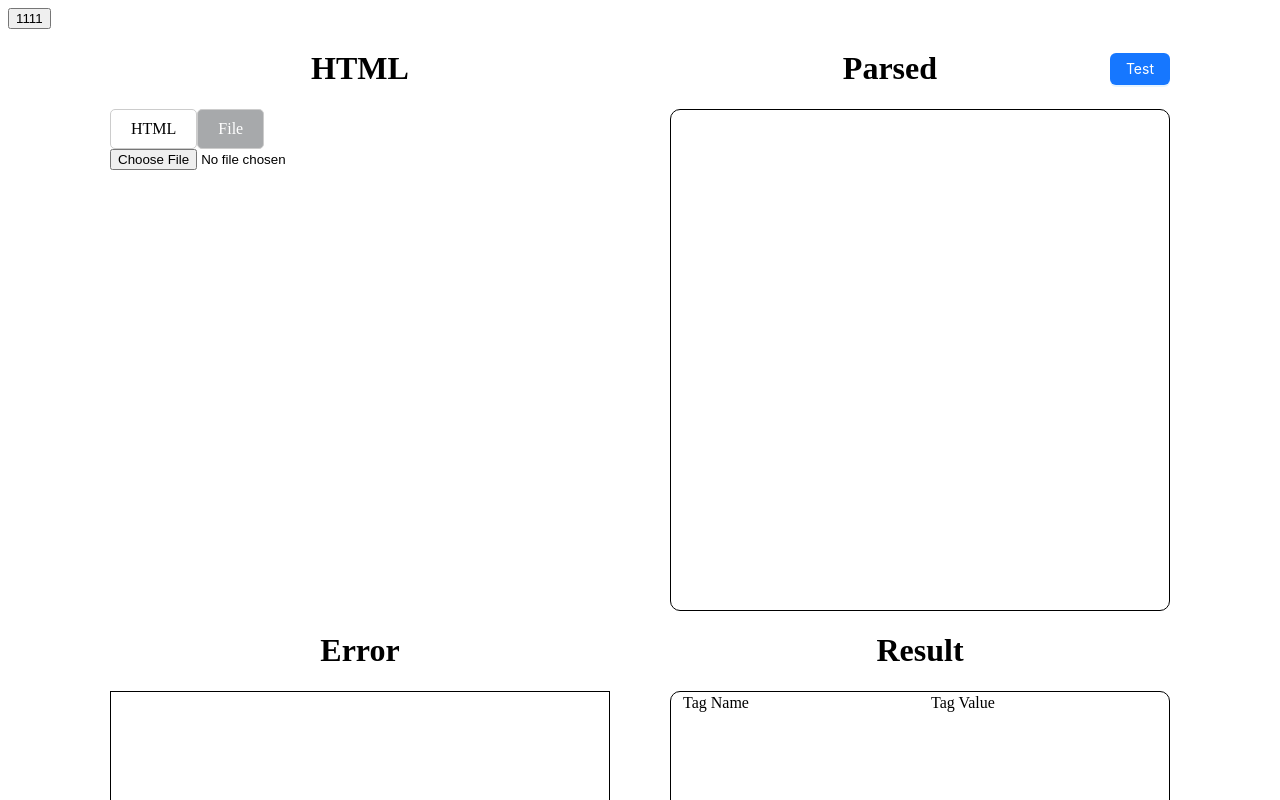
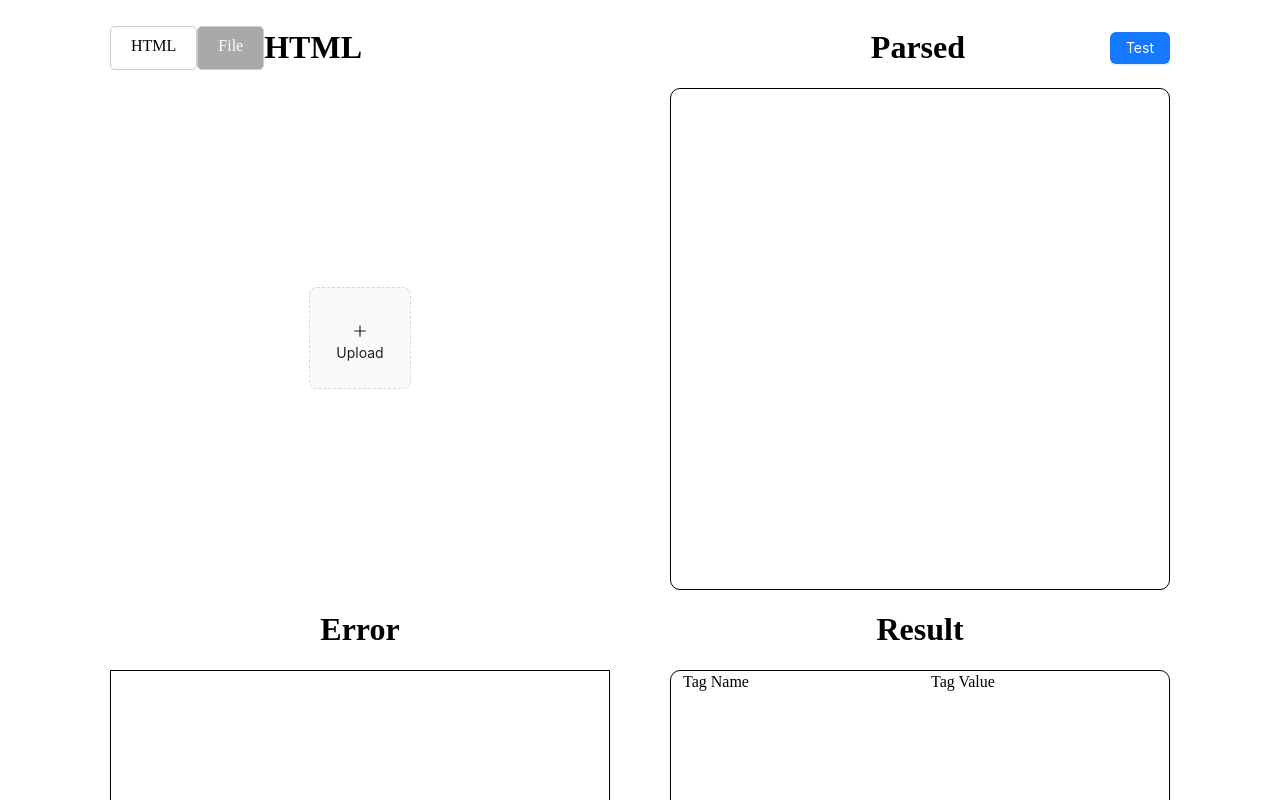
Before and after one commit to Ddongh/fine-tuning-chatbot, a Next.js app in the folder frontend/fine-tuning-chatbot/: page /admin_page/register_info_template in a window 1280 px wide. Both pictures are taken after a click on the element "File". Shown: the top 800 px of the page. Built offline with nearby package versions, Linux system fonts and the light colour scheme.

Commit message:
면접준비

```diff
--- a/frontend/fine-tuning-chatbot/package.json
+++ b/frontend/fine-tuning-chatbot/package.json
@@ -9,6 +9,7 @@
     "lint": "next lint"
   },
   "dependencies": {
+    "@ant-design/icons": "^5.2.6",
     "@types/react": "18.2.20",
     "@types/react-dom": "18.2.7",
     "antd": "^5.8.6",
--- a/frontend/fine-tuning-chatbot/pages/admin_page/register_info_template.tsx
+++ b/frontend/fine-tuning-chatbot/pages/admin_page/register_info_template.tsx
@@ -1,20 +1,14 @@
 import React, {useEffect, useState, ChangeEvent, useRef} from 'react';
-import { Input, Select, Button, message, Upload } from "antd"
+import { Input, Select, Button, message, Upload, Modal } from "antd"
+import { PlusOutlined } from '@ant-design/icons';
 import { test } from 'node:test';
 
 const Info_page: React.FC = () => {
 
     const [html, setHtml] = useState<string>(""); // HTML코드
-    const [tagName, setTagName] = useState<string>("") // 수집할 태그 종류
     const [info, setInfo] = useState({});
-    // const [parsedHTML_0, setParsedHTML_0] = useState<HTMLElement|null>(null);
-    // const textareaRef = useRef<HTMLTextAreaElement | null>(null);
     const parsedHTML = useRef<HTMLDivElement | null>(null);
-
-
     const [activeTab, setActiveTab] = useState<string>('html');
-    // const [html, setHtml] = useState<string>('');
-    const [file, setFile] = useState('');
 
     const handleTabChange = (tabName: string) => {
         setActiveTab(tabName);
@@ -28,36 +22,33 @@ const Info_page: React.FC = () => {
         setInfo(updatedInfo);
     };
 
-    // useEffect(() => {
-    //     // HTML 파싱 로직
-    //     if (parsedHTML.current) {
-    //         const parser = new DOMParser();
-    //         // const doc = parser.parseFromString(html.replaceAll("\n", "<br>"), 'text/html');
-    //         const doc = parser.parseFromString(html, 'text/html');
-    //         setParsedHTML_0(doc.documentElement);
-    //         // 파싱된 HTML을 parsedHTML 요소에 설정
-    //         // parsedHTML.current.innerHTML = '';
-    //         // parsedHTML.current.appendChild(doc.documentElement);
-    //     }
-    // }, [html])
+    const handleUploadChange = (info: any) => {
 
+        const reader = new FileReader();
 
-    const onHtmlChange = (e: ChangeEvent<HTMLTextAreaElement>) => {
-        debugger;
-        const newHtmlValue: string = e.target.value;
-        setHtml(newHtmlValue);
-    };
+        reader.onload = (e) => {
 
-    const handleTagChange = (value: string) => {
-        setTagName(value);
-    }
-    const handleTypeChange = (value: string) => {
-        // setTagName(value);
-        console.log(value);
+            if(info.file.type !== 'text/html') {
+                message.warning("html형식의 파일만 업로드 가능합니다.")
+                return
             }
 
-    const chkTagName = (t: HTMLInputElement | HTMLSelectElement) => {
-        return t.tagName === "" ? false : true;
+            const htmlCode = e.target?.result as string;
+
+            Modal.confirm({
+                title: '확인',
+                content: '작성한 html코드가 초기화됩니다. \n작업을 진행하시겠습니까?',
+                onOk() {
+                    // 확인 버튼 클릭 시 실행되는 콜백 함수
+                    setActiveTab("html");
+                    setHtml(htmlCode);
+                },
+                onCancel() {
+                    return false;
+                },
+            });
+        };
+        reader.readAsText(info.file.originFileObj);
     }
 
     const test = () => {
@@ -82,18 +73,15 @@ const Info_page: React.FC = () => {
               });
         }
     }
-    const buttonEvent = () => {
-        alert("33333")
-        }
+
     return (
         <div>
-            <button onClick={buttonEvent}> 1111</button>
-            {/* <h1>1. html입력 및 결과 확인</h1> */}
             <div style={{display:'flex', justifyContent: 'center'}}>
                 <div style={{width:"500px", marginRight:"30px"}}>
-                    <h1 style={{textAlign:"center"}}>HTML</h1>
+                    {/* <h1 style={{textAlign:"center"}}>HTML</h1> */}
                     <div>
-                        <div className="tabs" style={{display:"flex"}}>
+                        <div className="tabs" style={{display:"flex", alignItems:"center"}}>
+                            <div style={{display:"flex", justifyContent:"flex-start"}}>
                                 <div
                                 className={`tab ${activeTab === 'html' ? 'active' : ''}`}
                                 onClick={() => handleTabChange('html')}
@@ -107,6 +95,11 @@ const Info_page: React.FC = () => {
                                 File
                                 </div>
                             </div>
+
+                            <h1 style={{}}>HTML</h1>
+                            <div style={{width:"150px"}} />
+
+                        </div>
                         <div className="tab-content">
                             {activeTab === 'html' && (
                             <textarea
@@ -117,26 +110,36 @@ const Info_page: React.FC = () => {
                             />
                             )}
                             {activeTab === 'file' && (
-                            <input
-                                type="file"
-                                onChange={(e) => setFile(e.target.value)}
-                            />
-
-                            )}
+                            <div style={{display: 'flex', justifyContent: 'center', alignItems: 'center', height: '100%'}}>
+                                <div style={{ display: 'flex', flexDirection: 'column', alignItems: 'center' }}>
                                 <Upload
                                     name="avatar"
                                     listType="picture-card"
                                     className="avatar-uploader"
                                     showUploadList={false}
                                     action="https://www.mocky.io/v2/5cc8019d300000980a055e76"
-                                // beforeUpload={beforeUpload}
-                                // onChange={handleChange}
-                            ></Upload>
+                                    onChange={handleUploadChange}
+                                >
+                                    <div
+                                        style={{
+                                        marginTop: 8,
+                                        }}
+                                    >
+                                        <PlusOutlined /><br />
+                                        Upload
+                                    </div>
+                                </Upload>
+                                </div>
+
+                            </div>
+
+                            )}
                         </div>
                     </div>
                 </div>
                 <div style={{width:"500px", marginLeft:"30px"}}>
                     <div style={{ display: 'flex', alignItems: 'center' }}>
+                        <div style={{width:"56px"}} />
                         <h1 style={{ flex: 1, textAlign:"center"}}>Parsed</h1>
                         <Button type="primary" onClick={test}>Test</Button>
                     </div>
--- a/frontend/fine-tuning-chatbot/styles/style.css
+++ b/frontend/fine-tuning-chatbot/styles/style.css
@@ -11,7 +11,7 @@ td {
 textarea {
     width: 100%;
     height: 100%;
-    /* border-radius: 10px; 원하는 둥근 정도로 조절할 수 있습니다. */
+    border-radius: 10px;
     /* resize: none;
     overflow-y: hidden; 수직 스크롤바 숨김 */
 }
@@ -68,6 +68,7 @@ textarea {
     border-radius: 5px;
     background-color: #fff; /* 비활성화된 탭의 배경색을 설정하세요 */
     transition: background-color 0.3s ease;
+    height: 22px;
 }
 
 .tab.active {
@@ -82,5 +83,5 @@ textarea {
 
 .tab-content {
     border-radius: 1px solid;
-    height: 457px;
+    height: 500px;
 }
```
Also changed, not shown: 1 other file (tests, documents, lock files or other folders). Lines whose indentation alone changed are shown as unchanged.
